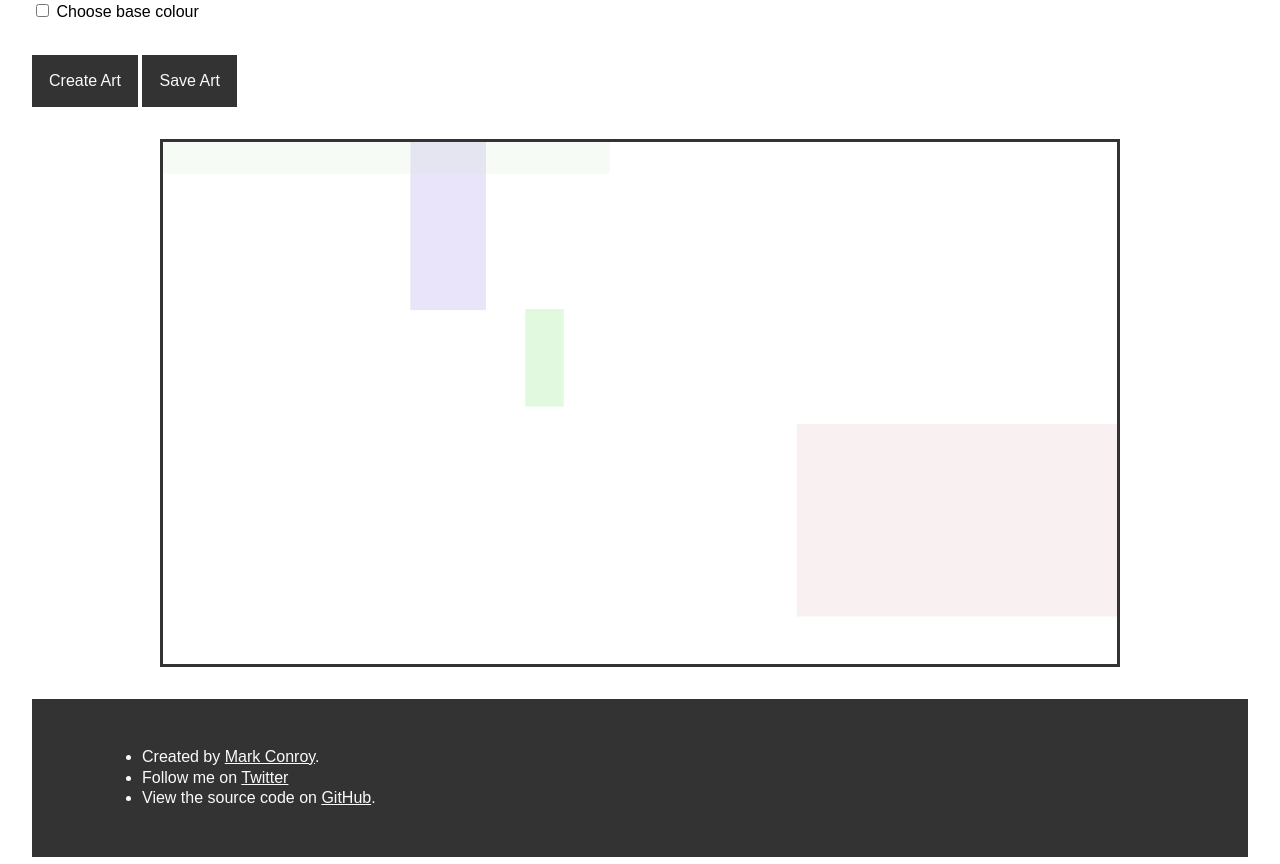
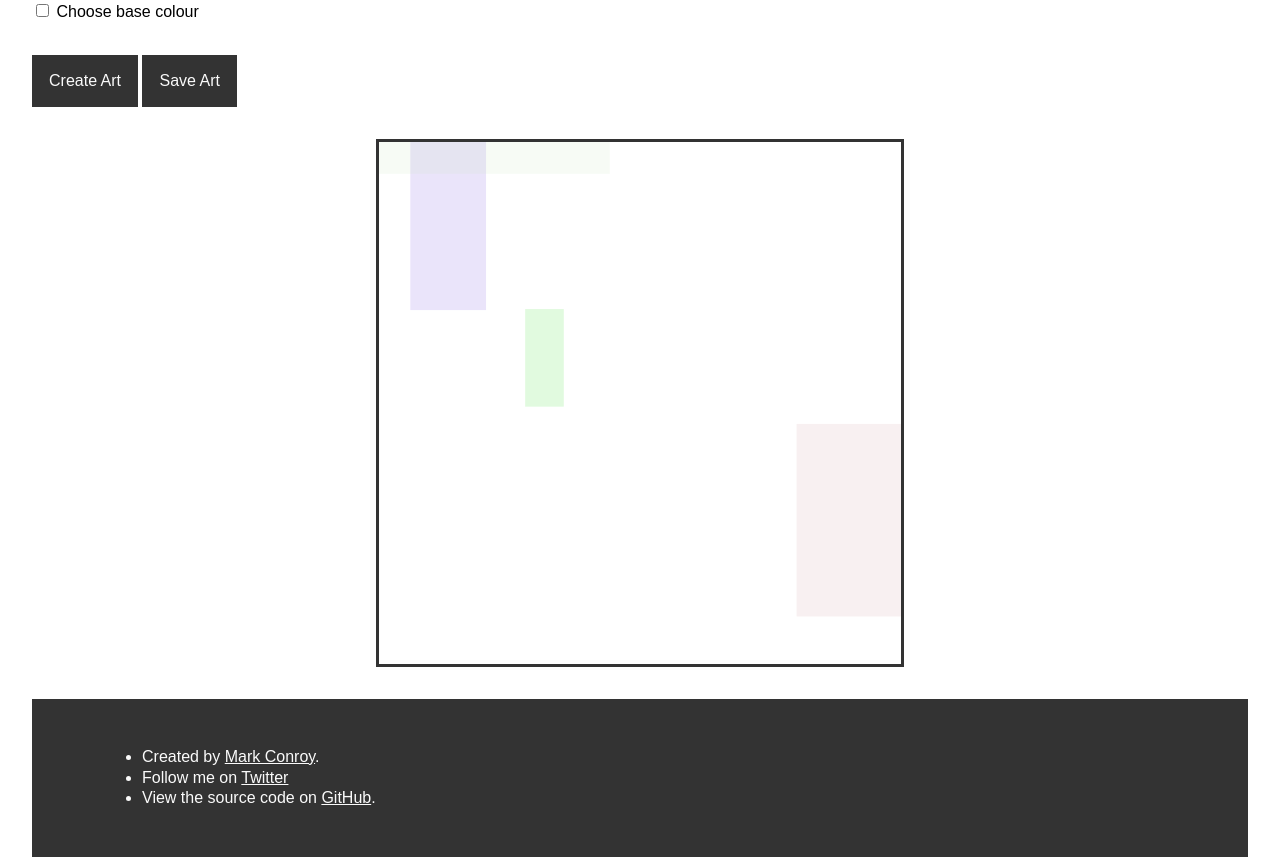
Before and after one commit to markconroy/Generative-Art, a plain HTML site: page index.html in a window 1280 px wide. Shown: the part 353-1217 px from the top of the page. Drawn offline with Linux system fonts and the light colour scheme.

Commit message:
edits layout to try work on the dreaded Safari

```diff
--- a/style.css
+++ b/style.css
@@ -79,17 +79,16 @@ main > * {
   display: flex;
   justify-content: center;
   align-items: center;
-  max-width: 960px;
+  max-width: 66vh;
   margin-right: auto;
   margin-left: auto;
 }
 
 .canvas {
   position: relative;
-  max-height: 66vh;
+  width: 100%;
   overflow: hidden;
   border: 3px solid var(--color-dark);
-  width: 100%;
 }
 
 .color {
```
